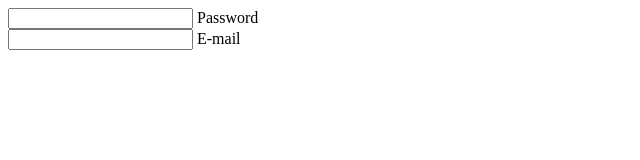
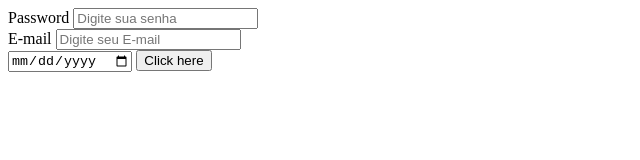
Before and after one commit to Vitorantonio3301/Git-Practice, a plain HTML site: page index.html in a window 1280 px wide. Shown: the whole page, without its empty margins (0-640 px from the left). Drawn offline with Linux system fonts and the light colour scheme.

Commit message:
HTML - Minor changes

```diff
--- a/index.html
+++ b/index.html
@@ -1,23 +1,30 @@
 <!DOCTYPE html>
 <html lang="pt-br">
+
 <head>
     <meta charset="UTF-8">
     <meta http-equiv="X-UA-Compatible" content="IE=edge">
     <meta name="viewport" content="width=device-width, initial-scale=1.0">
     <title>Document</title>
 </head>
+
 <body>
     <div class="mechanics-test">
         <div class="input-label-test">
             <div class="password">
-                <input type="password" id="password">
                 <label for="password">Password</label>
+                <input type="password" id="password" placeholder="Digite sua senha">
             </div>
             <div class="email">
-                <input type="text" id="email">
                 <label for="email">E-mail</label>
+                <input type="text" id="email" placeholder="Digite seu E-mail">
+            </div>
+            <div>
+                <input type="date">
+                <button type="submit">Click here</button><br>
             </div>
         </div>
     </div>
 </body>
+
 </html>
```
